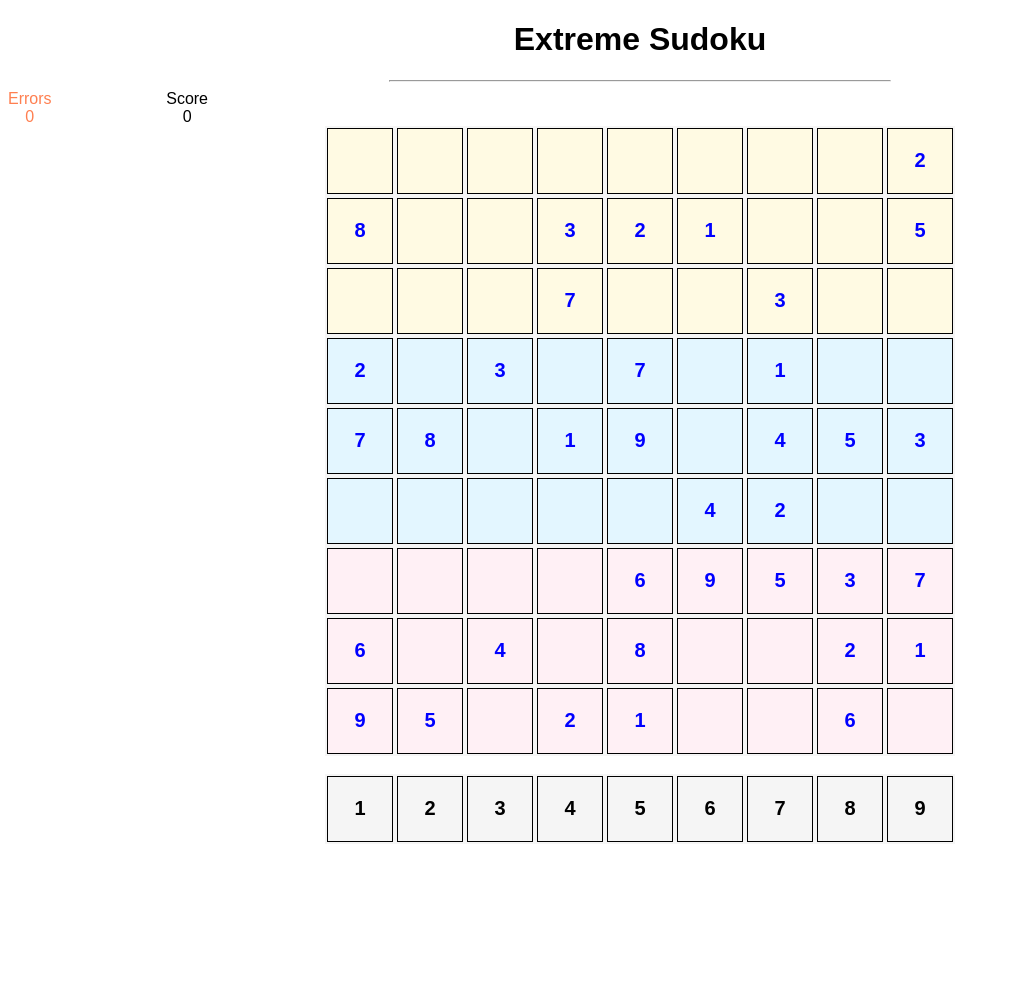
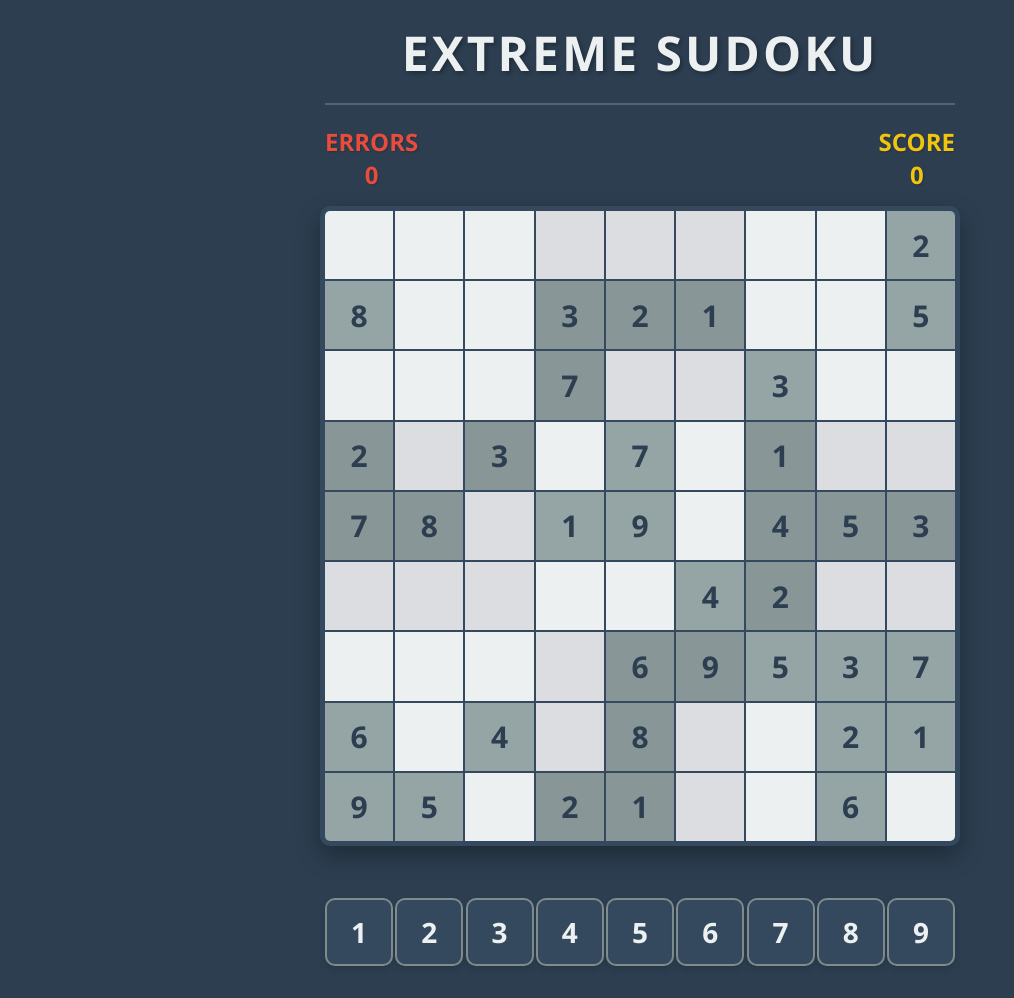
Before and after one commit to papattrams-web/PersonalProject, a PHP site: page /sudoku.html in a window 1280 px wide. Shown: the whole page, without its empty margins (0-1014 px from the left). Before the commit the page ends 842 px from the top, so only its background shows below. Run offline with PHP 8.4, Linux system fonts and the light colour scheme.

Commit message:
updated css to match tictactoe

```diff
--- a/Sudoku/sudoku.css
+++ b/Sudoku/sudoku.css
@@ -1,71 +1,143 @@
-body{
-    font-family: Arial, Helvetica, sans-serif;
+/* Global Settings */
+body {
+    background-color: #2c3e50; /* Dark Slate Blue */
+    font-family: 'Segoe UI', Tahoma, Geneva, Verdana, sans-serif;
+    color: #ecf0f1;
     text-align: center;
+    margin: 0;
+    padding: 20px;
+    /* Center vertically if possible, or just standard flow */
+    min-height: 100vh;
+    display: flex;
+    flex-direction: column;
+    justify-content: center;
+    align-items: center;
 }
 
-hr{
-    width: 500px;
+h1 {
+    font-size: 3rem;
+    text-transform: uppercase;
+    letter-spacing: 3px;
+    text-shadow: 2px 2px 4px rgba(0, 0, 0, 0.3);
+    margin-bottom: 10px;
+    margin-top: 0;
 }
 
-#errors{
-    color: coral;
+hr {
+    width: 630px;
+    border: 0;
+    border-top: 2px solid #7f8c8d;
+    margin-bottom: 20px;
+    opacity: 0.5;
 }
 
-#board{
+/* Info Board (Score/Errors) */
+.info {
+    width: 630px;
+    margin: 0 auto 15px auto;
+    display: flex;
+    justify-content: space-between;
+    font-size: 1.5rem;
+    font-weight: bold;
+    text-transform: uppercase;
+}
+
+#errors { color: #e74c3c; text-shadow: 1px 1px 2px rgba(0,0,0,0.2); } /* Alizarin Red */
+#score { color: #f1c40f; text-shadow: 1px 1px 2px rgba(0,0,0,0.2); } /* Sunflower Yellow */
+
+/* The Sudoku Board */
+#board {
     width: 630px;
     height: 630px;
+    background-color: #34495e; /* Container background */
+    margin: 0 auto;
 
-    background-color: whitesmoke  ;
+    display: grid;
+    grid-template-columns: repeat(9, 1fr);
+    grid-template-rows: repeat(9, 1fr);
+    gap: 2px; /* Defines the grid lines */
 
-    margin: 0 auto;
-    display: grid;
-    grid-template-columns: repeat(9, 3fr);
+    border: 5px solid #34495e;
+    border-radius: 10px;
+    box-shadow: 0 10px 25px rgba(0,0,0,0.3);
+    overflow: hidden;
 }
 
-.info{
-    display: flex;
-    justify-content: space-between;
-    align-items: center;
+/* Individual Board Tiles */
+.tile {
+    /* Default Tile Color */
+    background-color: #ecf0f1;
+    color: #2c3e50;
 
-    width: 200px;
-
-}
-
-.tile{
-    width: 64px;
-    height: 64px;
-    border: 1px solid black;
-
-    margin: 2px;
-
-    font-size: 20px;
+    font-size: 30px;
     font-weight: bold;
     display: flex;
     justify-content: center;
     align-items: center;
+    cursor: pointer;
+    transition: all 0.2s ease;
+    user-select: none;
 }
 
-#digits{
-    width: 630px;
-    height: 70px;
-
-    background-color: whitesmoke;
-
-    margin: 0 auto;
-    display: flex;
-    flex-wrap: wrap;
-
+.tile:hover {
+    background-color: #fff;
+    z-index: 2; /* Bring above others */
 }
 
-.number-selected{
-    background-color: bisque;
+/* Checkerboard pattern for the 3x3 Boxes */
+/* We use the JS classes .box1 through .box9 to create visual separation */
+.box2, .box4, .box6, .box8 {
+    background-color: #dcdde1; /* Slightly darker grey to differentiate regions */
 }
 
+/* Immutable (Starting) Numbers */
 .immutable {
-    pointer-events: none;
-    color: blue;
+    background-color: #95a5a6; /* Greyed out */
+    color: #2c3e50;
+    pointer-events: none; /* Cannot be clicked */
+}
+/* Ensure checkerboard pattern respects immutable status visually */
+.box2.immutable, .box4.immutable, .box6.immutable, .box8.immutable {
+    background-color: #899697;
 }
 
-.box1, .box2, .box3 { background-color: #FFFAE3; }  /* soft cream */
-.box4, .box5, .box6 { background-color: #E3F6FF; }  /* light sky blue */
-.box7, .box8, .box9 { background-color: #FFF0F5; }  /* soft pink/lavender */
+/* Highlighting Logic */
+.number-selected {
+    background-color: #e67e22 !important; /* Carrot Orange */
+    color: white !important;
+}
+
+/* Digits Picker (Bottom Row) */
+#digits {
+    width: 630px;
+    height: 80px;
+    background-color: transparent;
+    margin: 30px auto 0 auto;
+    display: flex;
+    justify-content: space-between;
+}
+
+#digits .tile {
+    width: 64px;
+    height: 64px;
+    border-radius: 10px; /* Rounded buttons */
+    border: 2px solid #7f8c8d;
+    background-color: #34495e; /* Dark button like TicTacToe */
+    color: #ecf0f1;
+    font-size: 28px;
+    box-shadow: 0 4px 6px rgba(0,0,0,0.1);
+}
+
+#digits .tile:hover {
+    transform: translateY(-5px);
+    background-color: #e67e22; /* Orange on hover */
+    border-color: #e67e22;
+    box-shadow: 0 6px 10px rgba(230, 126, 34, 0.4);
+}
+
+/* When a number is active in the picker */
+#digits .number-selected {
+    background-color: #e67e22 !important;
+    border-color: #fff !important;
+    transform: scale(1.1);
+}
```
Also changed, not shown: Cards/cards.css (+107 -53 lines).
